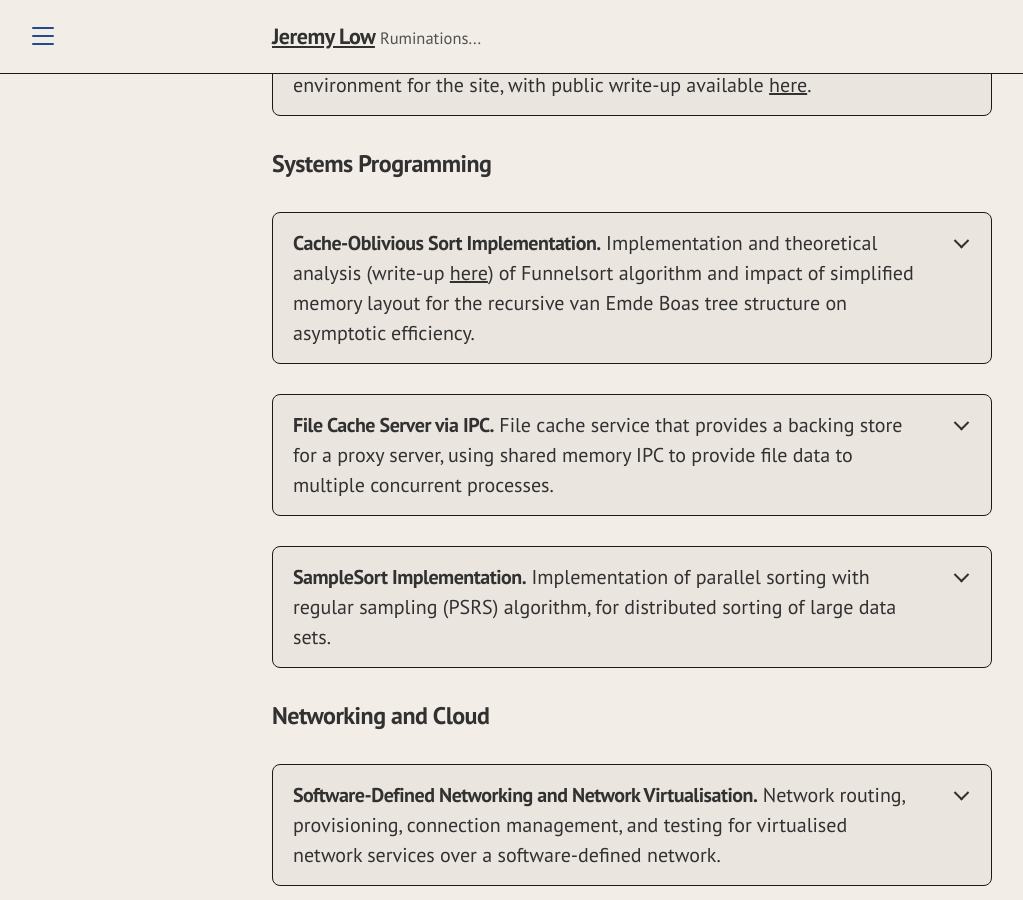
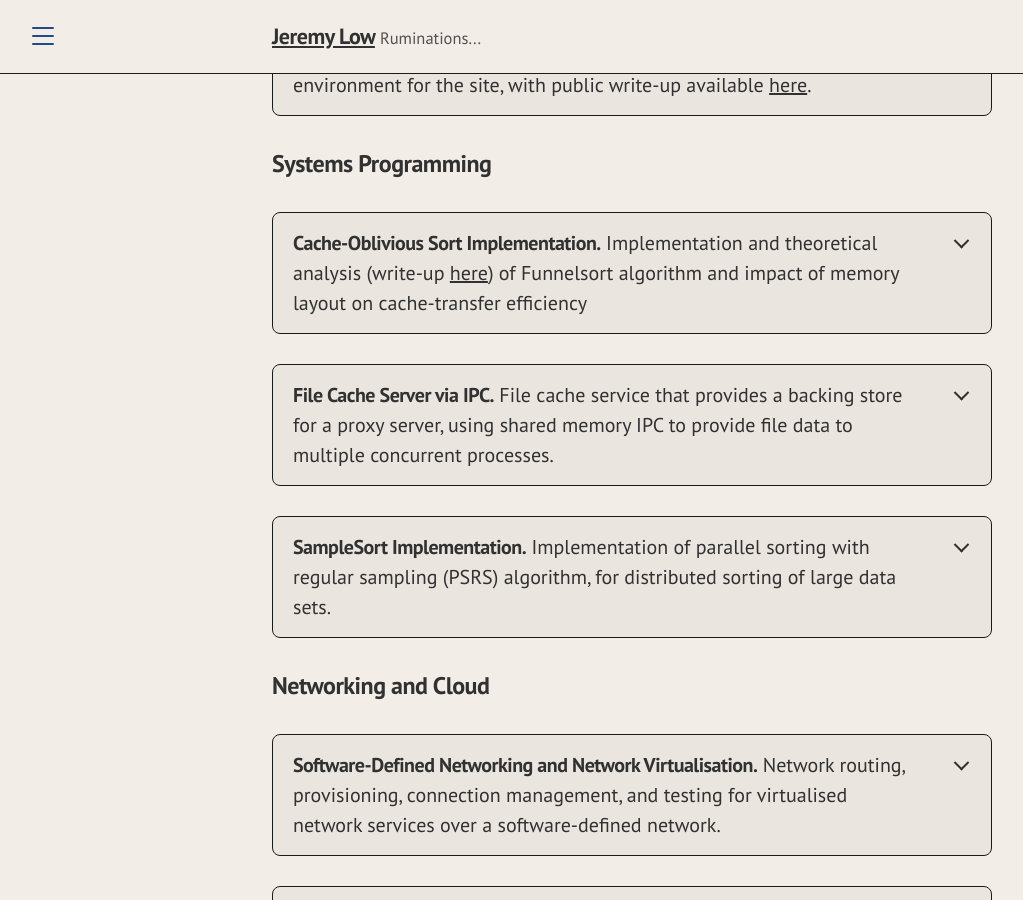
Before and after one commit to jrmylow/jrmylow.github.io, a Jekyll site: the page built from docs/_pages/projects.md, in a window 1280 px wide and 900 px high, scrolled down 526 px. Shown: the whole window, without its empty margins (8-1031 px from the left). Built offline with Jekyll 4.4.1, drawn with Linux system fonts in a browser that asks for light colours; comment, search, counter and statistics services are not loaded.

Commit message:
minor page edits

```diff
--- a/docs/_pages/projects.md
+++ b/docs/_pages/projects.md
@@ -43,9 +43,9 @@ Key design decisions:
 
 ## Systems Programming
 
-{% include details_open.html title="Cache-Oblivious Sort Implementation" summary="Implementation and theoretical analysis (write-up [here](/2026/10/05/funnelsort)) of Funnelsort algorithm and impact of simplified memory layout for the recursive van Emde Boas tree structure on asymptotic efficiency." %}
+{% include details_open.html title="Cache-Oblivious Sort Implementation" summary="Implementation and theoretical analysis (write-up [here](/2026/10/05/funnelsort)) of Funnelsort algorithm and impact of memory layout on cache-transfer efficiency" %}
 
-* **Context**: written in C, with memory safety by construction due to the exact layout of the data buffer layouts
+* **Context**: written in C, with memory safety by construction due to the exact layout of the data buffers for the recursive van Emde Boas tree
 * **Verification**: data reconciliation tests, checks with valgrind, cache-miss performance measured with cachegrind (66% cache miss reduction compared to naive mergesort)
 
 {% include details_close.html %}
```
